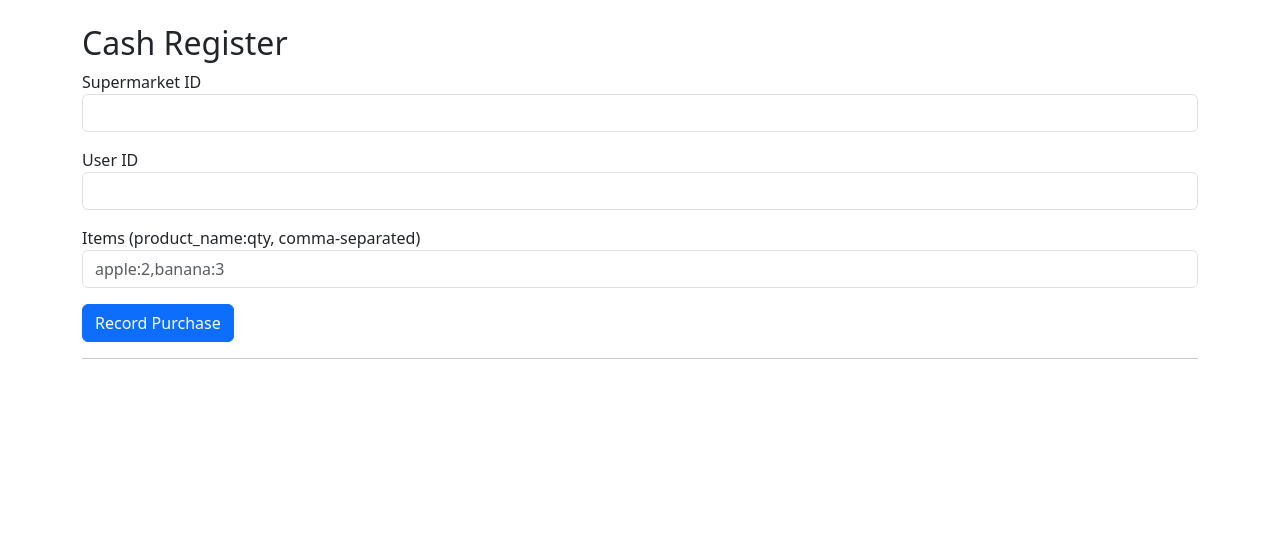
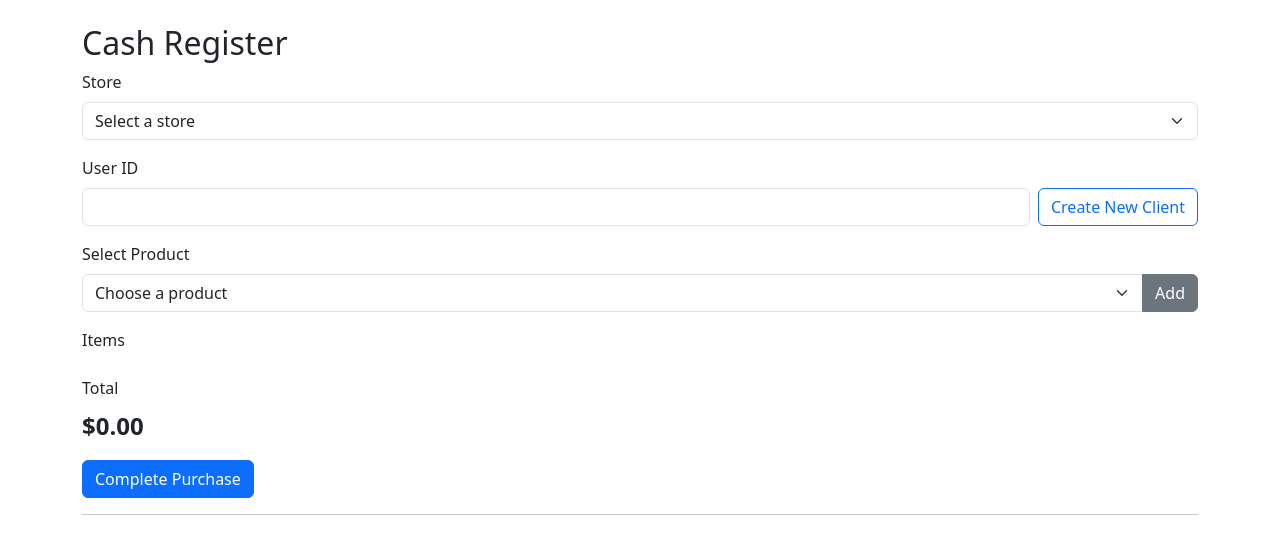
Before and after one commit to ofirmeir/icash-py, a Flask app: page / in a window 1280 px wide. Shown: the top 554 px of the page. Run offline with Flask 3, Linux system fonts and the light colour scheme.

Commit message:
Implemented the Cash Register UI
Added fields and client logic with some validation checks and implemented the /create endpoint which creates a purchase and /create_user that creates a new user UUID

```diff
--- a/cash_register/mvc_app/models.py
+++ b/cash_register/mvc_app/models.py
@@ -36,3 +36,8 @@
     user_id = Column(String, ForeignKey("users.user_id"), nullable=False)
     user = relationship("User", back_populates="total_purchases")
     total_purchases = Column(Integer, nullable=True)
+
+class Store(Base):
+    __tablename__ = "stores"
+    id = Column(Integer, primary_key=True)
+    store_id = Column(String, unique=True, nullable=False)
--- a/cash_register/mvc_app/templates/index.html
+++ b/cash_register/mvc_app/templates/index.html
@@ -1,18 +1,75 @@
 <!doctype html>
-<html>
+<html lang="en">
 <head>
+  <meta charset="utf-8">
+  <meta name="viewport" content="width=device-width, initial-scale=1">
   <title>Cash Register</title>
   <link href="https://cdn.jsdelivr.net/npm/bootstrap@5.3.1/dist/css/bootstrap.min.css" rel="stylesheet">
 </head>
 <body class="p-4">
   <div class="container">
     <h2>Cash Register</h2>
-    <form method="post" action="/create">
-      <div class="mb-3"><label>Supermarket ID</label><input class="form-control" name="supermarket_id" required></div>
-      <div class="mb-3"><label>User ID</label><input class="form-control" name="user_id" required></div>
-      <div class="mb-3"><label>Items (product_name:qty, comma-separated)</label><input class="form-control" name="items" placeholder="apple:2,banana:3" required></div>
-      <button class="btn btn-primary">Record Purchase</button>
+
+    <form id="purchase-form" method="post" action="/create">
+      <!-- Store dropdown -->
+      <div class="mb-3">
+        <label for="store_id" class="form-label">Store</label>
+        <select id="store_id" name="store_id" class="form-select" required>
+          <option value="">Select a store</option>
+          {% for s in stores %}
+            <option value="{{ s.store_id or s.id }}">{{ s.store_id or ('Store ' ~ s.id) }}</option>
+          {% endfor %}
+        </select>
+      </div>
+
+      <!-- User field and create button -->
+      <div class="mb-3 d-flex gap-2 align-items-end">
+        <div style="flex:1">
+          <label for="user_id" class="form-label">User ID</label>
+          <input id="user_id" name="user_id" class="form-control" required>
+        </div>
+        <div>
+          <button id="create-user-btn" type="button" class="btn btn-outline-primary">Create New Client</button>
+        </div>
+      </div>
+
+      <!-- Products selection -->
+      <div class="mb-3">
+        <label for="product_select" class="form-label">Select Product</label>
+        <div class="input-group">
+          <select id="product_select" class="form-select">
+            <option value="">Choose a product</option>
+            {% for p in products %}
+              <option value="{{ p.id }}" data-name="{{ p.product_name }}" data-price="{{ p.unit_price|float }}">{{ p.product_name }} — {{ p.unit_price|float }}</option>
+            {% endfor %}
+          </select>
+          <!-- quantity removed: one unit per selected product -->
+          <button id="add-product" type="button" class="btn btn-secondary">Add</button>
+        </div>
+      </div>
+
+      <!-- Selected items list -->
+      <div class="mb-3">
+        <label class="form-label">Items</label>
+        <ul id="items-list" class="list-group" aria-live="polite">
+          <!-- items will be appended here -->
+        </ul>
+      </div>
+
+      <!-- Visible total display -->
+      <div class="mb-3">
+        <label class="form-label">Total</label>
+        <div id="total_display" class="fs-4 fw-bold">$0.00</div>
+      </div>
+
+      <!-- Hidden fields for submission -->
+      <input type="hidden" name="items_list" id="items_list_input">
+      <input type="hidden" name="timestamp" id="timestamp_input">
+      <input type="hidden" name="total_amount" id="total_amount_input">
+
+      <button class="btn btn-primary">Complete Purchase</button>
     </form>
+
     <hr>
     {% with messages = get_flashed_messages() %}
       {% if messages %}
@@ -24,5 +81,101 @@
       {% endif %}
     {% endwith %}
   </div>
+
+  <script>
+    // Build a JS map of products so we can read name/price by id
+    const productsById = {};
+    {% for p in products %}
+      productsById["{{ p.id }}"] = {id: "{{ p.id }}", name: "{{ p.product_name }}", price: {{ p.unit_price|float }} };
+    {% endfor %}
+
+    const items = [];
+    const itemsListEl = document.getElementById('items-list');
+    const itemsInput = document.getElementById('items_list_input');
+    const totalInput = document.getElementById('total_amount_input');
+    const totalDisplayEl = document.getElementById('total_display');
+
+    function renderItems() {
+      itemsListEl.innerHTML = '';
+      let total = 0;
+      items.forEach((it, idx) => {
+        const li = document.createElement('li');
+        li.className = 'list-group-item d-flex justify-content-between align-items-center';
+
+        const left = document.createElement('div');
+        // quantity removed; each product counts as one
+        left.textContent = `${it.name}`;
+
+        const right = document.createElement('div');
+        right.className = 'd-flex gap-2 align-items-center';
+        const priceSpan = document.createElement('span');
+        priceSpan.textContent = (it.price).toFixed(2);
+        const del = document.createElement('button');
+        del.className = 'btn btn-sm btn-danger';
+        del.type = 'button';
+        del.textContent = 'Remove';
+        del.onclick = () => { items.splice(idx,1); renderItems(); };
+
+        right.appendChild(priceSpan);
+        right.appendChild(del);
+
+        li.appendChild(left);
+        li.appendChild(right);
+        itemsListEl.appendChild(li);
+
+        total += parseFloat(it.price);
+      });
+
+      itemsInput.value = JSON.stringify(items);
+      totalInput.value = total.toFixed(2);
+      if (totalDisplayEl) totalDisplayEl.textContent = `$${total.toFixed(2)}`;
+    }
+
+    document.getElementById('add-product').addEventListener('click', () => {
+      const sel = document.getElementById('product_select');
+      const pid = sel.value;
+      if (!pid) { alert('Please select a product'); return; }
+      // prevent duplicates
+      if (items.some(it => it.product_id === pid)) { alert('Product already added'); return; }
+      const prod = productsById[pid];
+      if (!prod) { alert('Selected product not found'); return; }
+      items.push({product_id: pid, name: prod.name, price: prod.price});
+      renderItems();
+    });
+
+    // create user button behavior: POST to /create_user and populate user_id
+    document.getElementById('create-user-btn').addEventListener('click', async () => {
+      const btn = document.getElementById('create-user-btn');
+      btn.disabled = true;
+      try {
+        const resp = await fetch('/create_user', {method: 'POST'});
+        const data = await resp.json();
+        if (data.user_id) {
+          document.getElementById('user_id').value = data.user_id;
+          // small success indicator
+          btn.textContent = 'Created';
+          setTimeout(() => btn.textContent = 'Create New Client', 1500);
+        } else {
+          alert('Error creating user');
+        }
+      } catch (err) {
+        console.error(err);
+        alert('Error creating user');
+      } finally {
+        btn.disabled = false;
+      }
+    });
+
+    // before submitting, set timestamp and ensure items are present
+    document.getElementById('purchase-form').addEventListener('submit', (e) => {
+      if (items.length === 0) {
+        e.preventDefault();
+        alert('Please add at least one product');
+        return;
+      }
+      document.getElementById('timestamp_input').value = new Date().toISOString();
+      // items_input and total_input already kept up-to-date by renderItems
+    });
+  </script>
 </body>
 </html>
```
Also changed, not shown: cash_register/mvc_app/controllers.py (+137 -48 lines).
